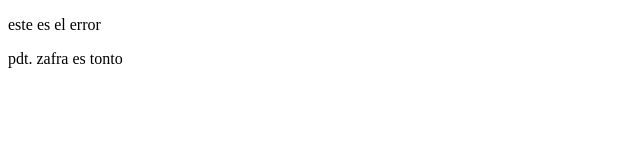
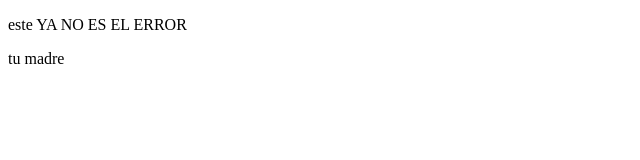
Before and after one commit to alion1992/PruebaSGE15092025, a plain HTML site: page ud1/pruebaInicial/html/joseMariaRedondo.html in a window 1280 px wide. Shown: the whole page, without its empty margins (0-640 px from the left). Drawn offline with Linux system fonts and the light colour scheme.

Commit message:
Resolucion de errores

```diff
--- a/ud1/pruebaInicial/html/joseMariaRedondo.html
+++ b/ud1/pruebaInicial/html/joseMariaRedondo.html
@@ -6,8 +6,8 @@
     <title>josemaria</title>
 </head>
 <body>
-    <p>este es el error</p>
-    <p>pdt. zafra es tonto
+    <p>este YA NO ES EL ERROR</p>
+    <p>tu madre
 
     </p>
 </body>
```
